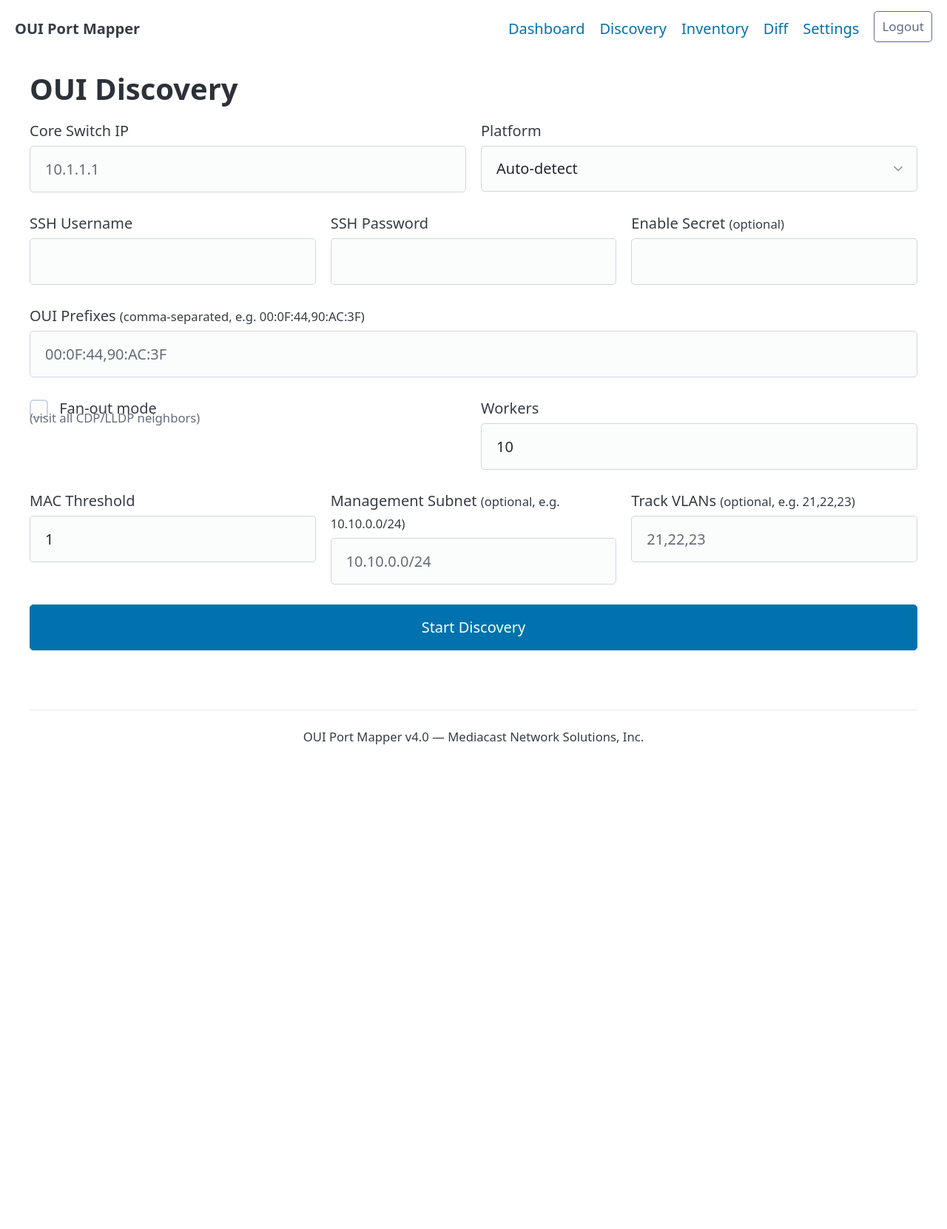
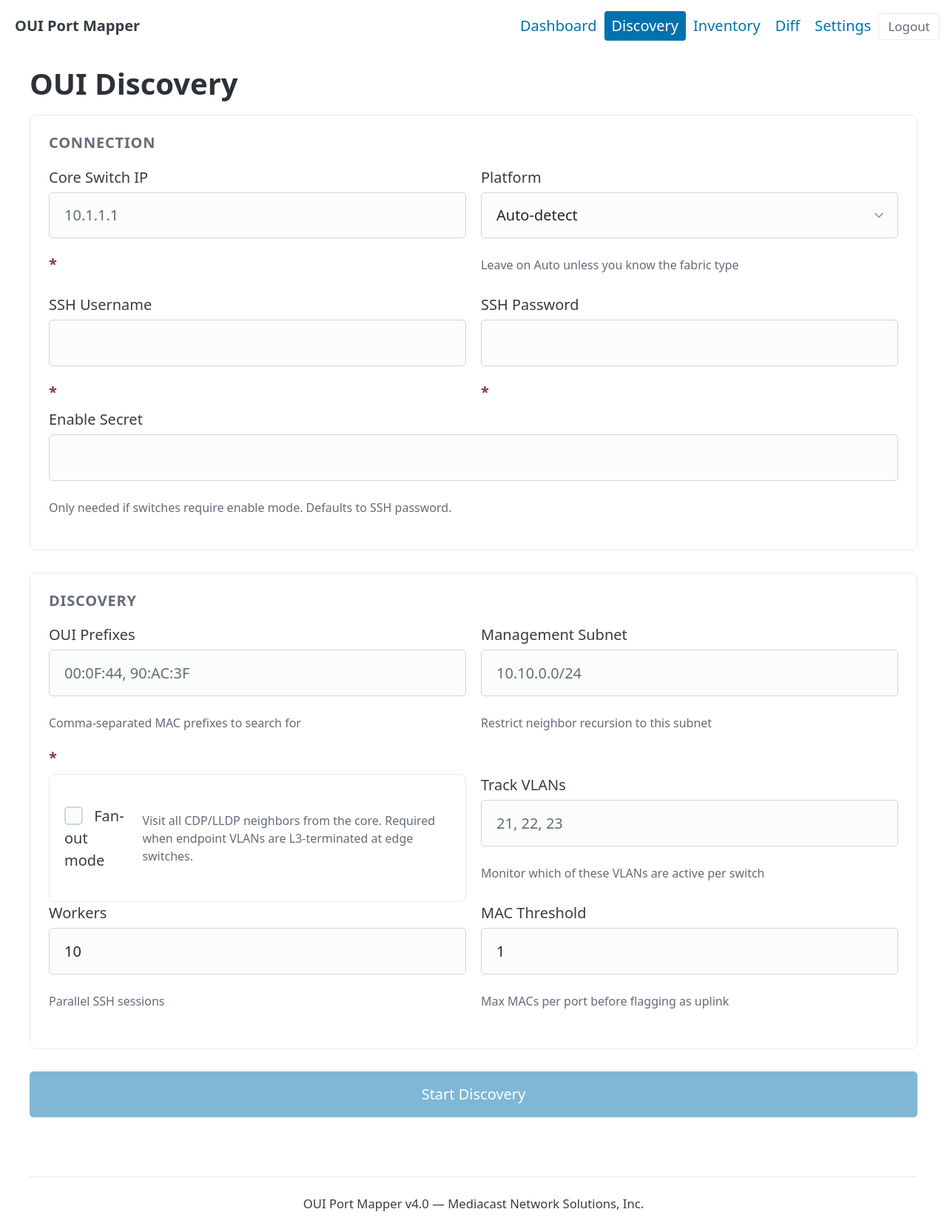
Before and after one commit to RobarePruyn/OUI-Crawler, a FastAPI app: page /discovery in a window 1280 px wide. Shown: the whole page at 74% size. Before the commit the page ends 1006 px from the top, so only its background shows below. Run offline with FastAPI, Linux system fonts and the light colour scheme; the visitor is signed in with stand-in values (Sample User, id 1); some libraries are stand-ins or nearby versions.

Commit message:
Redesign form UI — field grouping, visual hierarchy, consistent nav
- Group fields into Connection and Discovery/Options sections with
  bordered cards and section headings
- Consistent 2-column grid throughout, no more shifting rhythms
- Required fields marked with red asterisk via .required class
- Standardized helper text below every field via .field-help
- Fan-out checkbox in a proper bordered row instead of floating
- Submit button disabled until required fields populated, spinner
  on loading state
- Nav bar: active page highlighted, Logout styled consistently as
  muted border link instead of PicoCSS button role
- All page templates set active_page for nav highlighting
- Inventory page updated to match same patterns

Co-Authored-By: Claude Opus 4.6 <noreply@anthropic.com>

```diff
--- a/webapp/static/style.css
+++ b/webapp/static/style.css
@@ -1,9 +1,31 @@
-/* Minimal overrides for OUI Port Mapper */
+/* OUI Port Mapper — UI overrides */
 
-nav .outline {
-    padding: 0.25rem 0.75rem;
+/* ── Nav ─────────────────────────────────────────────────────────── */
+
+nav ul li a {
+    padding: 0.25rem 0.5rem;
+    border-radius: 4px;
+    text-decoration: none;
+}
+
+nav ul li a.active {
+    background: var(--pico-primary-background);
+    color: var(--pico-primary-inverse);
+}
+
+nav ul li a.nav-logout {
+    border: 1px solid var(--pico-muted-border-color);
+    color: var(--pico-muted-color);
     font-size: 0.85rem;
+    padding: 0.2rem 0.6rem;
 }
+
+nav ul li a.nav-logout:hover {
+    border-color: var(--pico-del-color);
+    color: var(--pico-del-color);
+}
+
+/* ── Footer ──────────────────────────────────────────────────────── */
 
 footer {
     margin-top: 2rem;
@@ -12,11 +34,101 @@ footer {
     text-align: center;
 }
 
+/* ── Form sections ───────────────────────────────────────────────── */
+
+.form-section {
+    margin-bottom: 1.5rem;
+    padding: 1.25rem;
+    border: 1px solid var(--pico-muted-border-color);
+    border-radius: 8px;
+    background: var(--pico-card-background-color);
+}
+
+.form-section h3 {
+    margin-top: 0;
+    margin-bottom: 1rem;
+    font-size: 1rem;
+    font-weight: 600;
+    color: var(--pico-muted-color);
+    text-transform: uppercase;
+    letter-spacing: 0.04em;
+}
+
+/* ── Field helpers ───────────────────────────────────────────────── */
+
+.field-help {
+    display: block;
+    margin-top: 0.2rem;
+    font-size: 0.8rem;
+    color: var(--pico-muted-color);
+}
+
+label.required::after {
+    content: " *";
+    color: var(--pico-del-color);
+    font-weight: 600;
+}
+
+/* ── Checkbox row ────────────────────────────────────────────────── */
+
+.checkbox-row {
+    display: flex;
+    align-items: center;
+    gap: 1rem;
+    padding: 0.75rem 1rem;
+    border: 1px solid var(--pico-muted-border-color);
+    border-radius: 8px;
+    background: var(--pico-card-background-color);
+    margin-bottom: 0;
+}
+
+.checkbox-row label {
+    margin-bottom: 0;
+    cursor: pointer;
+}
+
+.checkbox-row .field-help {
+    margin-top: 0;
+}
+
+/* ── Submit button ───────────────────────────────────────────────── */
+
+button[type="submit"]:disabled,
+button.btn-primary:disabled {
+    opacity: 0.5;
+    cursor: not-allowed;
+}
+
+button.btn-primary.loading {
+    position: relative;
+    color: transparent;
+}
+
+button.btn-primary.loading::after {
+    content: "";
+    position: absolute;
+    inset: 0;
+    margin: auto;
+    width: 1.2em;
+    height: 1.2em;
+    border: 2px solid transparent;
+    border-top-color: var(--pico-primary-inverse);
+    border-radius: 50%;
+    animation: spin 0.6s linear infinite;
+}
+
+@keyframes spin {
+    to { transform: rotate(360deg); }
+}
+
+/* ── Tables ──────────────────────────────────────────────────────── */
+
 table code {
     font-size: 0.85em;
 }
 
-/* Keep action form delay/template fields aligned */
+/* ── Action form ─────────────────────────────────────────────────── */
+
 #delay-label, #template-group {
     transition: opacity 0.2s;
 }
--- a/webapp/templates/base.html
+++ b/webapp/templates/base.html
@@ -9,18 +9,19 @@
     <link rel="stylesheet" href="/static/style.css">
 </head>
 <body>
+    {% set active_page = active_page|default("") %}
     <nav class="container-fluid">
         <ul>
             <li><strong>OUI Port Mapper</strong></li>
         </ul>
         {% if user is defined and user %}
         <ul>
-            <li><a href="/">Dashboard</a></li>
-            <li><a href="/discovery">Discovery</a></li>
-            <li><a href="/inventory">Inventory</a></li>
-            <li><a href="/diff">Diff</a></li>
-            <li><a href="/settings">Settings</a></li>
-            <li><a href="/logout" role="button" class="outline secondary">Logout</a></li>
+            <li><a href="/" {% if active_page == "dashboard" %}class="active"{% endif %}>Dashboard</a></li>
+            <li><a href="/discovery" {% if active_page == "discovery" %}class="active"{% endif %}>Discovery</a></li>
+            <li><a href="/inventory" {% if active_page == "inventory" %}class="active"{% endif %}>Inventory</a></li>
+            <li><a href="/diff" {% if active_page == "diff" %}class="active"{% endif %}>Diff</a></li>
+            <li><a href="/settings" {% if active_page == "settings" %}class="active"{% endif %}>Settings</a></li>
+            <li><a href="/logout" class="nav-logout">Logout</a></li>
         </ul>
         {% endif %}
     </nav>
--- a/webapp/templates/dashboard.html
+++ b/webapp/templates/dashboard.html
@@ -1,4 +1,5 @@
 {% extends "base.html" %}
+{% set active_page = "dashboard" %}
 {% block title %}Dashboard - OUI Port Mapper{% endblock %}
 {% block content %}
 <h1>Dashboard</h1>
--- a/webapp/templates/diff.html
+++ b/webapp/templates/diff.html
@@ -1,4 +1,5 @@
 {% extends "base.html" %}
+{% set active_page = "diff" %}
 {% block title %}Compare Runs - OUI Port Mapper{% endblock %}
 {% block content %}
 <h1>Compare Discovery Runs</h1>
--- a/webapp/templates/discovery.html
+++ b/webapp/templates/discovery.html
@@ -1,12 +1,14 @@
 {% extends "base.html" %}
+{% set active_page = "discovery" %}
 {% block title %}Discovery - OUI Port Mapper{% endblock %}
 {% block content %}
 <h1>OUI Discovery</h1>
 
-<form id="discovery-form" hx-post="/api/discovery/start" hx-target="#result" hx-swap="innerHTML"
-      hx-headers='{"Content-Type": "application/json"}' hx-ext="json-enc">
+<form id="discovery-form">
+    <div class="form-section">
+        <h3>Connection</h3>
         <div class="grid">
-        <label>
+            <label class="required">
                 Core Switch IP
                 <input type="text" name="core_ip" placeholder="10.1.1.1" required>
             </label>
@@ -14,109 +16,122 @@
                 Platform
                 <select name="platform">
                     <option value="auto" selected>Auto-detect</option>
-                <option value="cisco_ios">Cisco IOS/IOS-XE</option>
+                    <option value="cisco_ios">Cisco IOS / IOS-XE</option>
                     <option value="cisco_nxos">Cisco NX-OS</option>
                     <option value="aruba_aoscx">Aruba AOS-CX</option>
                 </select>
+                <small class="field-help">Leave on Auto unless you know the fabric type</small>
+            </label>
+        </div>
+        <div class="grid">
+            <label class="required">
+                SSH Username
+                <input type="text" name="username" required autocomplete="username">
+            </label>
+            <label class="required">
+                SSH Password
+                <input type="password" name="password" required autocomplete="current-password">
+            </label>
+        </div>
+        <label>
+            Enable Secret
+            <input type="password" name="enable_secret" autocomplete="off">
+            <small class="field-help">Only needed if switches require enable mode. Defaults to SSH password.</small>
+        </label>
+    </div>
+
+    <div class="form-section">
+        <h3>Discovery</h3>
+        <div class="grid">
+            <label class="required">
+                OUI Prefixes
+                <input type="text" name="oui_list" placeholder="00:0F:44, 90:AC:3F" required>
+                <small class="field-help">Comma-separated MAC prefixes to search for</small>
+            </label>
+            <label>
+                Management Subnet
+                <input type="text" name="mgmt_subnet" placeholder="10.10.0.0/24">
+                <small class="field-help">Restrict neighbor recursion to this subnet</small>
+            </label>
+        </div>
+        <div class="grid">
+            <div class="checkbox-row">
+                <label>
+                    <input type="checkbox" name="fan_out" value="true">
+                    Fan-out mode
+                </label>
+                <small class="field-help">Visit all CDP/LLDP neighbors from the core. Required when endpoint VLANs are L3-terminated at edge switches.</small>
+            </div>
+            <label>
+                Track VLANs
+                <input type="text" name="track_vlans" placeholder="21, 22, 23">
+                <small class="field-help">Monitor which of these VLANs are active per switch</small>
             </label>
         </div>
         <div class="grid">
             <label>
-            SSH Username
-            <input type="text" name="username" required>
-        </label>
-        <label>
-            SSH Password
-            <input type="password" name="password" required>
-        </label>
-        <label>
-            Enable Secret <small>(optional)</small>
-            <input type="password" name="enable_secret">
-        </label>
-    </div>
-    <label>
-        OUI Prefixes <small>(comma-separated, e.g. 00:0F:44,90:AC:3F)</small>
-        <input type="text" name="oui_list" placeholder="00:0F:44,90:AC:3F" required>
-    </label>
-    <div class="grid">
-        <label>
-            <input type="checkbox" name="fan_out" value="true">
-            Fan-out mode <small>(visit all CDP/LLDP neighbors)</small>
-        </label>
-        <label>
                 Workers
                 <input type="number" name="workers" value="10" min="1" max="50">
+                <small class="field-help">Parallel SSH sessions</small>
             </label>
-    </div>
-    <div class="grid">
             <label>
                 MAC Threshold
                 <input type="number" name="mac_threshold" value="1" min="1" max="10">
-        </label>
-        <label>
-            Management Subnet <small>(optional, e.g. 10.10.0.0/24)</small>
-            <input type="text" name="mgmt_subnet" placeholder="10.10.0.0/24">
-        </label>
-        <label>
-            Track VLANs <small>(optional, e.g. 21,22,23)</small>
-            <input type="text" name="track_vlans" placeholder="21,22,23">
+                <small class="field-help">Max MACs per port before flagging as uplink</small>
             </label>
         </div>
-    <button type="submit">Start Discovery</button>
+    </div>
+
+    <button type="submit" id="btn-submit" class="btn-primary" disabled>Start Discovery</button>
 </form>
 
 <div id="result"></div>
 
 <script>
-// Transform form data to JSON for the API
-document.getElementById('discovery-form').addEventListener('htmx:configRequest', function(evt) {
-    const form = evt.target;
-    const fd = new FormData(form);
-    const data = {};
-    data.core_ip = fd.get('core_ip');
-    data.platform = fd.get('platform');
-    data.username = fd.get('username');
-    data.password = fd.get('password');
-    data.enable_secret = fd.get('enable_secret') || null;
-    data.oui_list = fd.get('oui_list').split(',').map(s => s.trim()).filter(Boolean);
-    data.fan_out = fd.has('fan_out');
-    data.workers = parseInt(fd.get('workers')) || 10;
-    data.mac_threshold = parseInt(fd.get('mac_threshold')) || 1;
-    data.mgmt_subnet = fd.get('mgmt_subnet') || null;
-    data.track_vlans = fd.get('track_vlans') || null;
-    evt.detail.headers['Content-Type'] = 'application/json';
-    evt.detail.requestConfig.formData = null;
-    // Override HTMX's body with our JSON
-    evt.detail.headers['HX-Request'] = 'true';
-});
+// Enable submit only when required fields are filled
+const form = document.getElementById('discovery-form');
+const btn = document.getElementById('btn-submit');
+const required = form.querySelectorAll('[required]');
 
-// Intercept the submission to send JSON
-document.getElementById('discovery-form').addEventListener('submit', function(evt) {
+function checkReady() {
+    const ready = Array.from(required).every(f => f.value.trim() !== '');
+    btn.disabled = !ready;
+}
+required.forEach(f => f.addEventListener('input', checkReady));
+checkReady();
+
+form.addEventListener('submit', function(evt) {
     evt.preventDefault();
+    btn.classList.add('loading');
+    btn.disabled = true;
+
     const fd = new FormData(this);
     const data = {
-        core_ip: fd.get('core_ip'),
+        core_ip: fd.get('core_ip').trim(),
         platform: fd.get('platform'),
-        username: fd.get('username'),
+        username: fd.get('username').trim(),
         password: fd.get('password'),
         enable_secret: fd.get('enable_secret') || null,
         oui_list: fd.get('oui_list').split(',').map(s => s.trim()).filter(Boolean),
         fan_out: fd.has('fan_out'),
         workers: parseInt(fd.get('workers')) || 10,
         mac_threshold: parseInt(fd.get('mac_threshold')) || 1,
-        mgmt_subnet: fd.get('mgmt_subnet') || null,
-        track_vlans: fd.get('track_vlans') || null,
+        mgmt_subnet: fd.get('mgmt_subnet').trim() || null,
+        track_vlans: fd.get('track_vlans').trim() || null,
     };
+
     fetch('/api/discovery/start', {
         method: 'POST',
         headers: {'Content-Type': 'application/json'},
         body: JSON.stringify(data),
     })
-    .then(r => r.json())
+    .then(r => { if (!r.ok) throw new Error('Server returned ' + r.status); return r.json(); })
     .then(job => { window.location.href = '/jobs/' + job.id; })
     .catch(err => {
+        btn.classList.remove('loading');
+        checkReady();
         document.getElementById('result').innerHTML =
-            '<article><mark>Error: ' + err.message + '</mark></article>';
+            '<article><p style="color:var(--pico-del-color);">' + err.message + '</p></article>';
     });
 });
 </script>
--- a/webapp/templates/settings.html
+++ b/webapp/templates/settings.html
@@ -1,4 +1,5 @@
 {% extends "base.html" %}
+{% set active_page = "settings" %}
 {% block title %}Settings - OUI Port Mapper{% endblock %}
 {% block content %}
 <h1>Settings</h1>
```
Also changed, not shown: webapp/templates/inventory.html (+48 -18 lines). Lines whose indentation alone changed are shown as unchanged.
